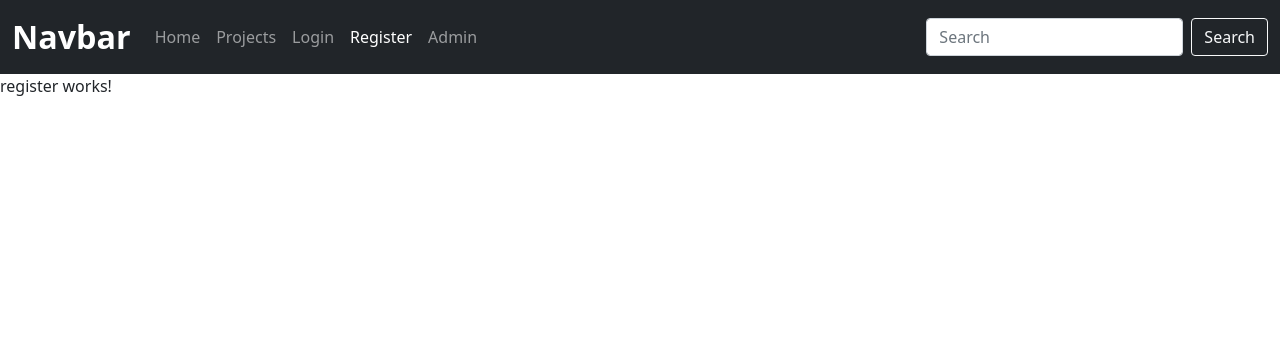
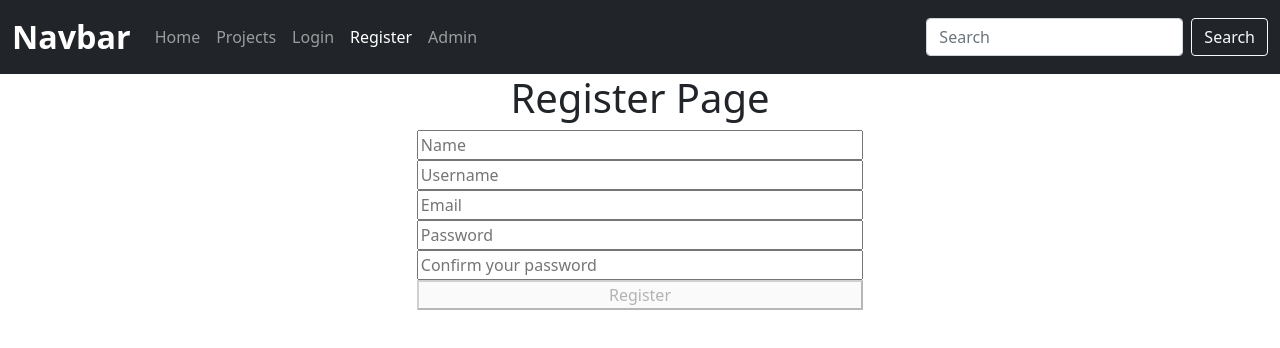
Before and after one commit to shulutions/Shulutions-Open-Source, an Angular app in the folder frontend/: page /register in a window 1280 px wide. Shown: the top 348 px of the page. Built offline with nearby package versions, Linux system fonts and the light colour scheme.

Commit message:
Add reactive forms for login and register page & create register method in auth service

```diff
--- a/frontend/src/app/app.component.scss
+++ b/frontend/src/app/app.component.scss
@@ -0,0 +1,5 @@
+.center {
+    display: flex;
+    text-align: center;
+    align-items: center;
+}
--- a/frontend/src/app/app.module.ts
+++ b/frontend/src/app/app.module.ts
@@ -10,6 +10,7 @@ import { NavigationComponent } from './components/navigation/navigation.componen
 import { LoginComponent } from './pages/login/login.component';
 import { RegisterComponent } from './pages/register/register.component';
 import { HttpClientModule } from '@angular/common/http';
+import { FormsModule, ReactiveFormsModule } from '@angular/forms';
 
 @NgModule({
   declarations: [
@@ -24,7 +25,9 @@ import { HttpClientModule } from '@angular/common/http';
   imports: [
     BrowserModule,
     AppRoutingModule,
-    HttpClientModule
+    HttpClientModule,
+    FormsModule,
+    ReactiveFormsModule
   ],
   providers: [],
   bootstrap: [AppComponent]
--- a/frontend/src/app/pages/login/login.component.html
+++ b/frontend/src/app/pages/login/login.component.html
@@ -1,2 +1,12 @@
-<p>login works!</p>
-<button (click)="login()">Login</button>
+<h1 class="center">Login Page</h1>
+<form [formGroup]="loginForm" (ngSubmit)="onSubmit()">
+    <div class="container">
+
+        <input placeholder="Email" formControlName="email">
+
+        <input placeholder="Password" type="password" formControlName="password">
+
+        <button  [disabled]="!loginForm.valid" type="submit">Login</button>
+
+    </div>
+</form>
--- a/frontend/src/app/pages/login/login.component.scss
+++ b/frontend/src/app/pages/login/login.component.scss
@@ -0,0 +1,10 @@
+.container {
+    display: flex;
+    flex-direction: column;
+    align-items: center;
+    justify-content: center;
+}
+
+.container > * {
+    width: 40%;
+}
--- a/frontend/src/app/pages/login/login.component.ts
+++ b/frontend/src/app/pages/login/login.component.ts
@@ -1,4 +1,7 @@
 import { Component, OnInit } from '@angular/core';
+import { FormControl, FormGroup, Validators } from '@angular/forms';
+import { Router } from '@angular/router';
+import { map } from 'rxjs/operators';
 import { AuthentificationService } from 'src/app/services/authentification.service';
 
 @Component({
@@ -8,13 +11,33 @@ import { AuthentificationService } from 'src/app/services/authentification.servi
 })
 export class LoginComponent implements OnInit {
 
-  constructor(private authService: AuthentificationService) { }
+  loginForm: FormGroup = new FormGroup({
+    email: new FormControl(null, [
+      Validators.required,
+      Validators.email
+    ]),
+    password: new FormControl(null, [
+      Validators.required,
+      Validators.minLength(1) //make this bigger
+    ])
+  })
+
+  constructor(private authService: AuthentificationService, private router: Router) { }
 
   ngOnInit(): void {
   }
 
+  onSubmit() {
+    if(this.loginForm.invalid) {
+      return;
+    }
+    this.authService.login(this.loginForm.value).pipe(
+      map(token => this.router.navigate(['admin']))
+    ).subscribe();
+  }
+
   login() {
-    this.authService.login('rossi@gmail.com', 'a').subscribe(data => console.log("success"));
+    //this.authService.login('rossi@gmail.com', 'a').subscribe(data => console.log("success"));
   }
 
 }
--- a/frontend/src/app/pages/register/register.component.html
+++ b/frontend/src/app/pages/register/register.component.html
@@ -1 +1,18 @@
-<p>register works!</p>
+<h1 class="center">Register Page</h1>
+<form [formGroup]="registerForm" (ngSubmit)="onSubmit()">
+    <div class="container">
+
+        <input placeholder="Name" formControlName="name">
+
+        <input placeholder="Username" formControlName="username">
+
+        <input placeholder="Email" formControlName="email">
+
+        <input placeholder="Password" type="password" formControlName="password">
+
+        <input placeholder="Confirm your password" type="password" formControlName="passwordConfirm">
+
+        <button  [disabled]="registerForm.invalid" type="submit">Register</button>
+
+    </div>
+</form>
--- a/frontend/src/app/pages/register/register.component.scss
+++ b/frontend/src/app/pages/register/register.component.scss
@@ -0,0 +1,10 @@
+.container {
+    display: flex;
+    flex-direction: column;
+    align-items: center;
+    justify-content: center;
+}
+
+.container > * {
+    width: 40%;
+}
--- a/frontend/src/app/pages/register/register.component.ts
+++ b/frontend/src/app/pages/register/register.component.ts
@@ -1,4 +1,8 @@
 import { Component, OnInit } from '@angular/core';
+import { FormBuilder, FormControl, FormGroup, FormGroupDirective, Validators } from '@angular/forms';
+import { Router } from '@angular/router';
+import { map } from 'rxjs/operators';
+import { AuthentificationService } from 'src/app/services/authentification.service';
 
 @Component({
   selector: 'app-register',
@@ -7,9 +11,37 @@ import { Component, OnInit } from '@angular/core';
 })
 export class RegisterComponent implements OnInit {
 
-  constructor() { }
+  registerForm: FormGroup = new FormGroup({
+    name: new FormControl(null, [Validators.required]),
+    username: new FormControl(null, [Validators.required]),
+    email: new FormControl(null, [
+      Validators.required,
+      Validators.email
+    ]),
+    password: new FormControl(null, [
+      Validators.required,
+      Validators.minLength(1) //make this bigger
+    ]),
+    passwordConfirm: new FormControl(null, [Validators.required])
+  })
+
+  constructor(
+    private authService: AuthentificationService,
+    private formBuilder: FormBuilder,
+    private router: Router
+    ) { }
 
   ngOnInit(): void {
   }
 
+  onSubmit() {
+    if (this.registerForm.invalid) {
+      return;
+    }
+    console.log(this.registerForm.value)
+    this.authService.register(this.registerForm.value).pipe(
+      map(user => this.router.navigate(['login']))
+    ).subscribe()
+  }
+
 }
--- a/frontend/src/app/services/authentification.service.ts
+++ b/frontend/src/app/services/authentification.service.ts
@@ -1,6 +1,19 @@
 import { Injectable } from '@angular/core';
 import { HttpClient } from '@angular/common/http';
 import { map } from 'rxjs/operators';
+
+export interface LoginForm {
+  email: string;
+  password: string;
+};
+
+export interface User {
+  name?: string;
+  username?: string;
+  email?: string;
+  password?: string;
+  passwordConfirm?: string;
+};
 
 @Injectable({
   providedIn: 'root'
@@ -9,9 +22,8 @@ export class AuthentificationService {
 
   constructor(private http: HttpClient) { }
 
-  login(email: string, password: string) {
-
-    return this.http.post<any>('backend/users/login', { email, password }).pipe(
+  login(loginForm: LoginForm) {
+    return this.http.post<any>('backend/users/login', { email: loginForm.email, password: loginForm.password }).pipe(
       map((token) => {
         console.log("token")
         localStorage.setItem('token', token.access_token);
@@ -19,4 +31,10 @@ export class AuthentificationService {
       })
     )
   }
+
+  register(user: User) {
+    return this.http.post<any>('backend/users/', user).pipe(
+      map(user => user)
+    )
+  }
 }
```
Also changed, not shown: 1 other file (tests, documents, lock files or other folders).
